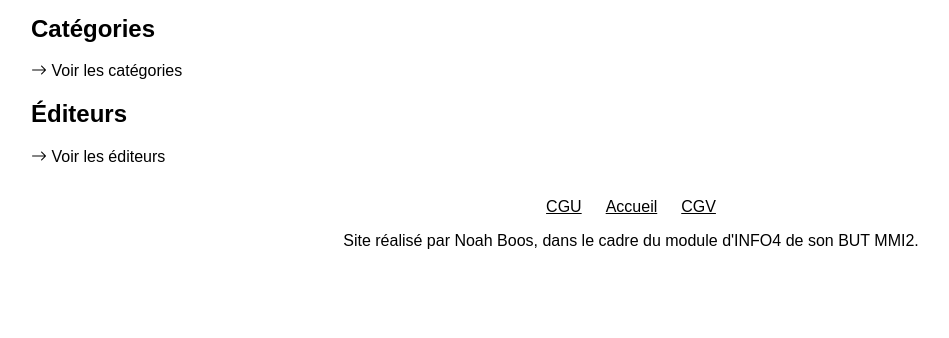
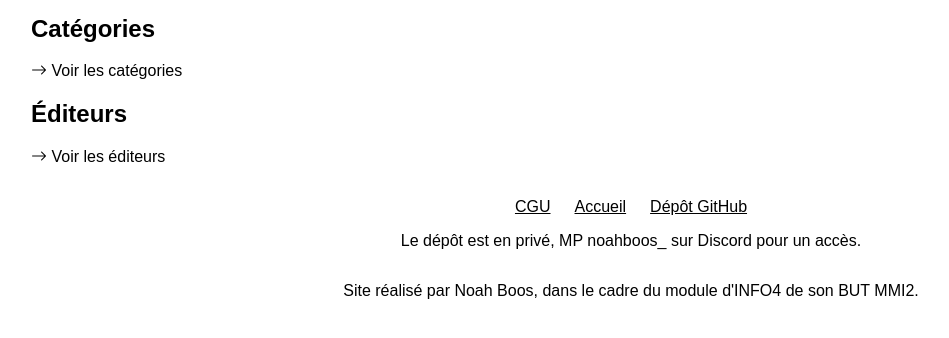
Before and after one commit to NoahBoos/INFO4_Projet, a Symfony app: template templates/author/show.html.twig in a window 1280 px wide. Shown: the part 246-584 px from the top of the page, without its empty margins (9-958 px from the left). Run offline with Twig, Linux system fonts and the light colour scheme; the template is opened without the code that fills it, so the values that code supplies are empty; some libraries are stand-ins or nearby versions.

```diff
--- a/templates/components/_footer.html.twig
+++ b/templates/components/_footer.html.twig
@@ -1,6 +1,7 @@
 <div class="container--flex-row">
     <a href="#">CGU</a>
-    <a href="#">Accueil</a>
-    <a href="#">CGV</a>
+    <a href="{{ path('index') }}">Accueil</a>
+    <a href="https://github.com/NoahBoos/INFO4_Projet">Dépôt GitHub</a>
 </div>
+<p>Le dépôt est en privé, MP noahboos_ sur Discord pour un accès.</p>
 <p>Site réalisé par Noah Boos, dans le cadre du module d'INFO4 de son BUT MMI2.</p>
```
